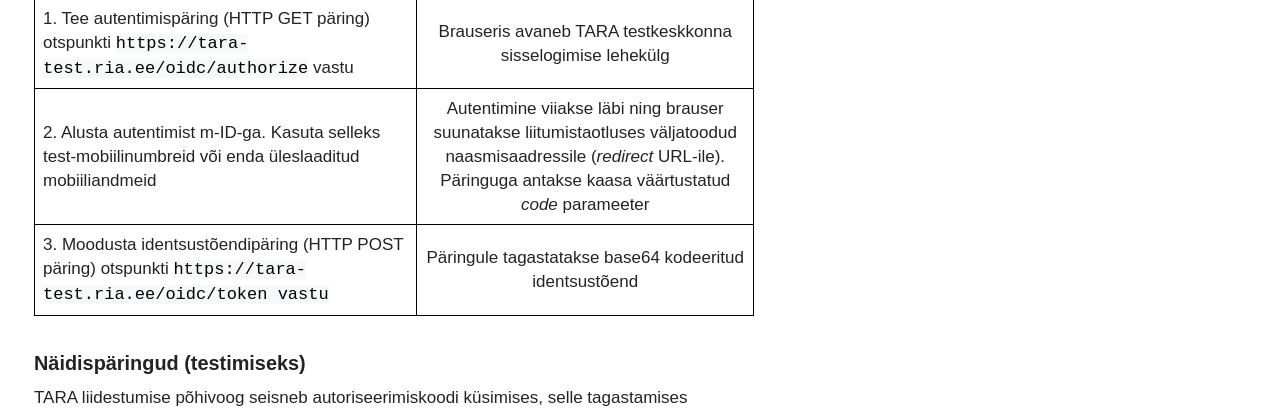
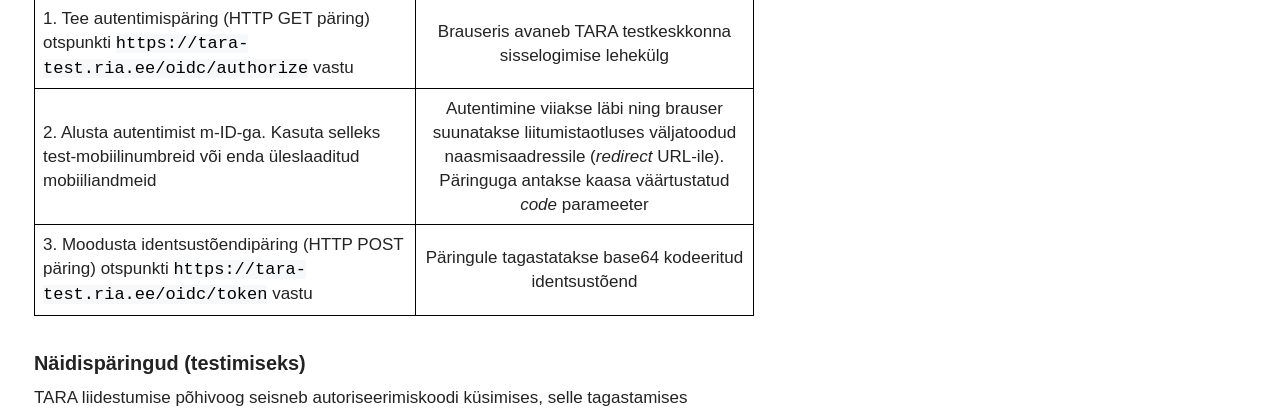
Before and after one commit to e-gov/TARA-Doku, a Jekyll site: the page built from Testimine.md, in a window 1280 px wide and 900 px high, scrolled down 792 px. Shown: the top 408 px of the window. Built offline with Jekyll 4.4.1, drawn with Linux system fonts in a browser that asks for light colours; our own code applies the rules of GitHub Pages for plain Markdown files.

Commit message:
Fixed typo

```diff
--- a/Testimine.md
+++ b/Testimine.md
@@ -28,7 +28,7 @@ Mobiil-ID ja ID-kaardiga autentimisel tuleb lähtuda siin väljatoodud juhendist
 | ------------- |:-------------:|
 | 1. Tee autentimispäring (HTTP GET päring) otspunkti `https://tara-test.ria.ee/oidc/authorize` vastu |  Brauseris avaneb TARA testkeskkonna sisselogimise lehekülg |
 | 2. Alusta autentimist m-ID-ga. Kasuta selleks test-mobiilinumbreid või enda üleslaaditud mobiiliandmeid | Autentimine viiakse läbi ning brauser suunatakse liitumistaotluses väljatoodud naasmisaadressile (*redirect* URL-ile). Päringuga antakse kaasa väärtustatud *code* parameeter |
-| 3. Moodusta identsustõendipäring (HTTP POST päring) otspunkti `https://tara-test.ria.ee/oidc/token vastu`| Päringule tagastatakse base64 kodeeritud identsustõend |
+| 3. Moodusta identsustõendipäring (HTTP POST päring) otspunkti `https://tara-test.ria.ee/oidc/token` vastu| Päringule tagastatakse base64 kodeeritud identsustõend |
 
 ## Näidispäringud (testimiseks)
 TARA liidestumise põhivoog seisneb autoriseerimiskoodi küsimises, selle tagastamises klientrakendusele ja seejärel identsustõendi küsimises. Juhul kui on paigaldatud proksiserver (klientrakenduse rollis), mis on avalikult kättesaadav ja registreeritud TARAs tagasisuunamisaadressina, on võimalik teenust testida ka käepäraste vahenditega.
```
